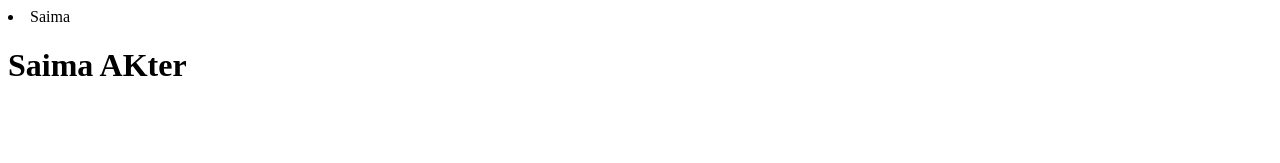
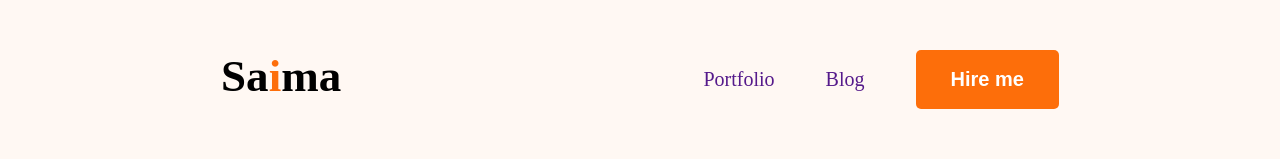
Before and after one commit to developersaima/My-first-github, a plain HTML site: page index.html in a window 1280 px wide. Drawn offline with Linux system fonts and the light colour scheme.

Commit message:
create navbar

```diff
--- a/index.html
+++ b/index.html
@@ -2,14 +2,27 @@
 <html lang="en">
 <head>
     <meta charset="UTF-8">
-    <meta name="viewport" content="width=device-width, initial-scale=1.0">
-    <title>Saima portfolio</title>
+    <meta name="viewport" content="width=, initial-scale=1.0">
+    <title>Saima Portfoli0 </title>
+    <link rel="preconnect" href="https://fonts.googleapis.com">
+<link rel="preconnect" href="https://fonts.gstatic.com" crossorigin>
+
+<link href="https://fonts.googleapis.com/css2?family=Open+Sans:ital,wght@0,300..800;1,300..800&display=swap" rel="stylesheet">
+<link rel="stylesheet" href="/styles/portfolio.css">
+
 </head>
-<body>
-    <div>
-        <li>Saima</li>
-        <h1>Saima AKter</h1>
-    </div>
-
+<body class=".font-open-sans">
+    <header>
+        <nav>
+            <div class="logo">
+                <h2>Sa<span class="color-orange">i</span>ma</h2>
+            </div>
+            <ul class="menu">
+                <li><a href="">Portfolio</a></li>
+                <li><a href="">Blog</a></li>
+                <li><button class="btn">Hire me</button></li>
+            </ul>
+        </nav>
+    </header>
 </body>
 </html>
--- /dev/null
+++ b/styles/portfolio.css
@@ -0,0 +1,53 @@
+*{
+    margin: 0%;
+    padding: 0%;
+    box-sizing: border-box;
+}
+/*Share style */
+.font-open-sans {
+  font-family: "Open Sans", sans-serif;
+  font-optical-sizing: auto;
+
+}
+/*main style*/
+header{
+    background-color: #fff8f3;
+    padding: 50px;
+}
+nav{
+    width: 71%;
+    max-width: 1140PX;
+    margin: 0px auto;
+    display: flex;
+    justify-content: space-between;
+}
+.logo h2{
+    font-size: 45px;
+    font-weight: 900;
+}
+
+.color-orange{
+    color: #FD6E0A;
+}
+.btn {
+    background-color: #FD6E0A;
+    border: none;
+    padding: 18px 35px;
+    border-radius: 5px;
+    color: white;
+    font-size: 20px;
+    font-weight: bold;
+
+
+}
+nav .menu {
+    display: flex;
+    list-style-type: none;
+    gap: 51px;
+    align-items: center;
+}
+nav .menu a {
+    font-size: 20px;
+    color: 474747;
+    text-decoration: none;
+}
```
